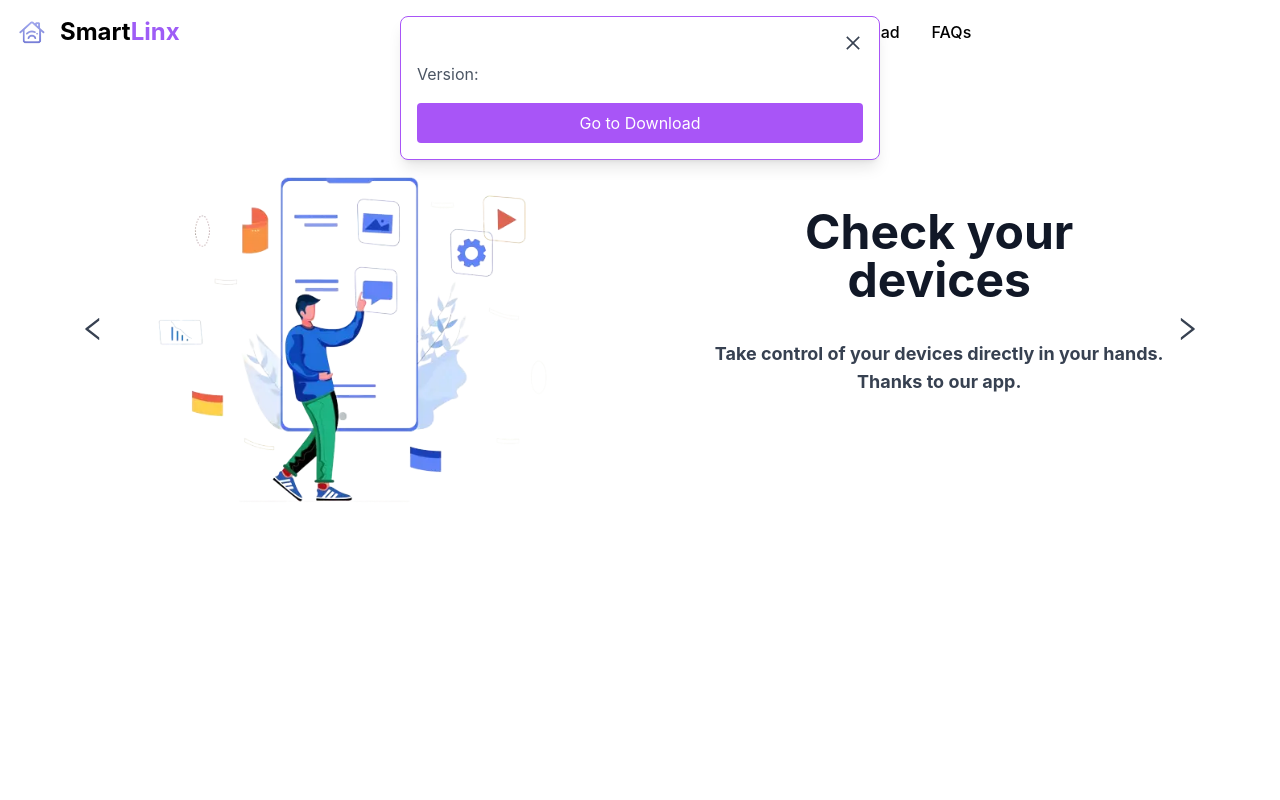
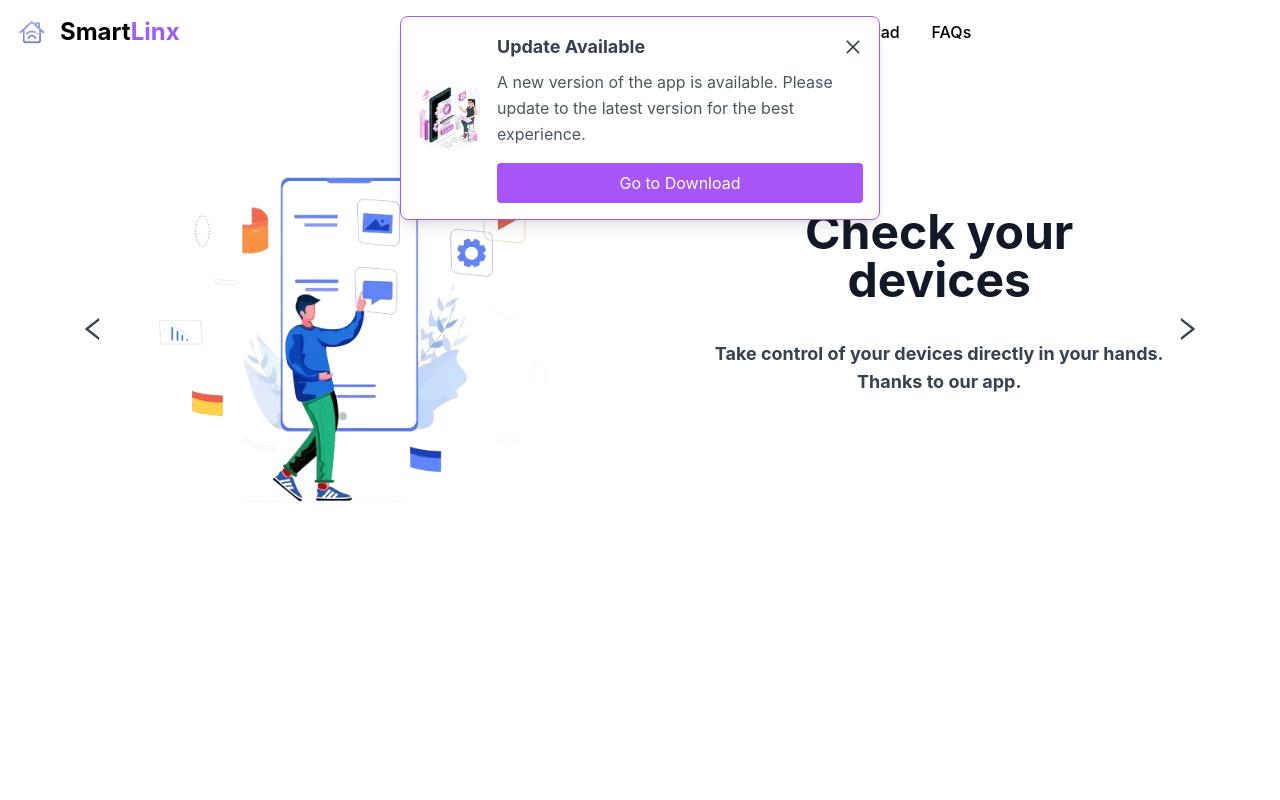
Before and after one commit to NinoZullo05/SmartLinx-website, a React (Create React App) app: page / in a window 1280 px wide. Shown: the top 800 px of the page. Built offline with nearby package versions, Linux system fonts and the light colour scheme; no server answers.

Commit message:
API fetch temporarily disabled

```diff
--- a/src/Components/Carousel.jsx
+++ b/src/Components/Carousel.jsx
@@ -5,7 +5,6 @@ import onBoarding3 from "../images/test3.webp";
 import { carouselText } from "../static/StaticText";
 import { AiOutlineRight, AiOutlineLeft } from "react-icons/ai";
 import LazyImage from "./LazyImage";
-import fetchAppVersion from '../scripts/fetchVersion';
 const images = [onBoarding2, onBoarding1, onBoarding3];
 
 export default function Home() {
@@ -31,7 +30,6 @@ export default function Home() {
   };
 
   useEffect(() => {
-    fetchAppVersion();
     const interval = setInterval(nextSlide, 8000);
     return () => clearInterval(interval);
   }, []);
--- a/src/Components/PopUpAlert.jsx
+++ b/src/Components/PopUpAlert.jsx
@@ -1,22 +1,11 @@
 import React, { useEffect, useState } from "react";
 import { AiOutlineClose } from "react-icons/ai";
 import updateImage from "../images/update.webp";
-import fetchAppVersion from "../scripts/fetchVersion";
 
 const PopupAlert = () => {
     const [visible, setVisible] = useState(true);
-    const [data, setData] = useState({ title: '', note: '', version: '' });
 
     useEffect(() => {
-        const getData = async () => {
-            const fetchedData = await fetchAppVersion();
-            if (fetchedData) {
-                setData(fetchedData);
-            }
-        };
-
-        getData();
-
         const timer = setTimeout(() => {
             setVisible(false);
         }, 10000);
@@ -33,20 +22,17 @@ const PopupAlert = () => {
 
     return (
         <div className="fixed top-4 left-1/2 transform -translate-x-1/2 z-50 px-4 w-full max-w-xs sm:max-w-sm md:max-w-md lg:max-w-lg">
-            <div className="flex flex-col sm:flex-row items-start sm:items-center bg-white dark:bg-gray-800 p-4 rounded-lg shadow-lg border border-purple-500">
-                <img src={updateImage} alt="Update" className=" xs:hidden w-12 h-12 sm:w-16 sm:h-16 mr-0 sm:mr-4 mb-4 sm:mb-0" />
+            <div className="flex items-start sm:items-center bg-white dark:bg-gray-800 p-4 rounded-lg shadow-lg border border-purple-500">
+                <img src={updateImage} alt="Update" className="w-12 h-12 sm:w-16 sm:h-16 mr-4" />
                 <div className="flex-1">
                     <div className="flex justify-between items-start sm:items-center">
-                        <h2 className="text-lg font-bold text-gray-700 dark:text-gray-200">{data.title}</h2>
+                        <h2 className="text-lg font-bold text-gray-700 dark:text-gray-200">Update Available</h2>
                         <button onClick={() => setVisible(false)} className="text-gray-700 dark:text-gray-200">
                             <AiOutlineClose className="w-5 h-5" />
                         </button>
                     </div>
                     <p className="mt-2 text-gray-600 dark:text-gray-300 leading-relaxed">
-                        {data.note}
-                    </p>
-                    <p className="mt-2 text-gray-600 dark:text-gray-300 leading-relaxed">
-                        Version: {data.version}
+                        A new version of the app is available. Please update to the latest version for the best experience.
                     </p>
                     <button
                         onClick={handleUpdateClick}
--- a/src/scripts/fetchVersion.js
+++ b/src/scripts/fetchVersion.js
@@ -1,3 +1,4 @@
+/*
 const fetchAppVersion = async () => {
   try {
     const response = await fetch ('/smartlinx/appVersion');
@@ -13,3 +14,4 @@ const fetchAppVersion = async () => {
 };
 
 export default fetchAppVersion;
+*/
--- a/src/scripts/setupProxy.js
+++ b/src/scripts/setupProxy.js
@@ -1,3 +1,4 @@
+/*
 const {createProxyMiddleware} = require ('http-proxy-middleware');
 
 module.exports = function (app) {
@@ -10,3 +11,4 @@ module.exports = function (app) {
     })
   );
 };
+*/
```
